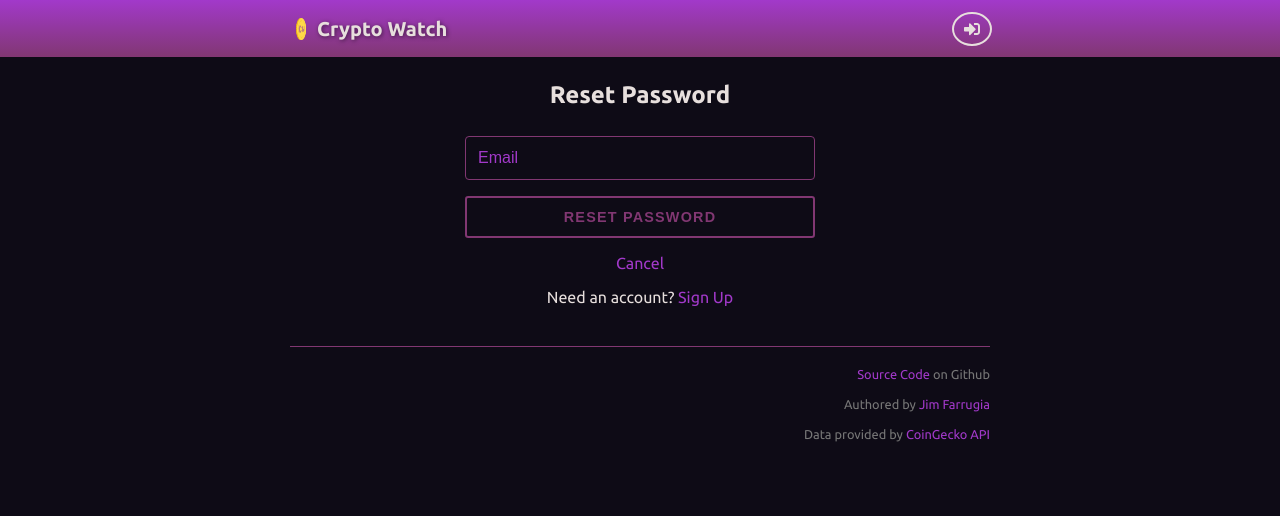
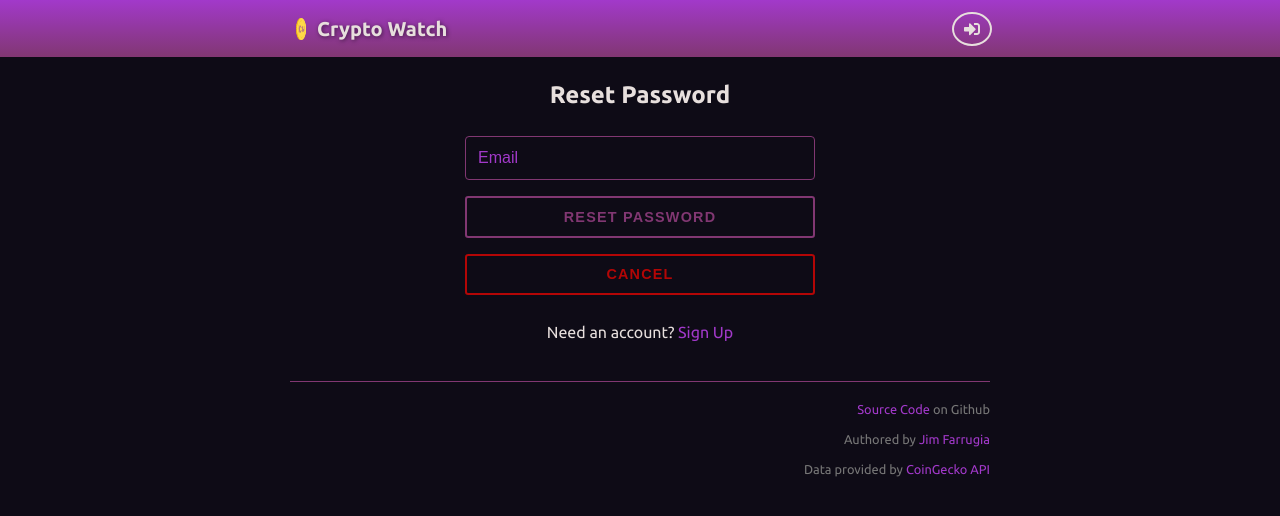
Before and after one commit to Jimfarrugia/crypto-watch, a React (Create React App) app: page /reset-password in a window 1280 px wide. Shown: the top 516 px of the page. Built offline with nearby package versions, Linux system fonts and the light colour scheme; no server answers.

Commit message:
Style 'cancel' button in ResetPassword view

```diff
--- a/src/components/ResetPassword.jsx
+++ b/src/components/ResetPassword.jsx
@@ -1,5 +1,5 @@
 import { useRef, useState } from "react";
-import { Link } from "react-router-dom";
+import { Link, useHistory } from "react-router-dom";
 import { useAuth } from "../contexts/AuthContext";
 import Alert from "./Alert";
 import ButtonOutlined from "./ButtonOutlined";
@@ -11,6 +11,7 @@ const ResetPassword = () => {
   const [error, setError] = useState("");
   const [message, setMessage] = useState("");
   const [isLoading, setIsLoading] = useState(false);
+  const history = useHistory();
 
   const handleSubmit = async e => {
     e.preventDefault();
@@ -50,10 +51,18 @@ const ResetPassword = () => {
             Reset Password
           </ButtonOutlined>
         </p>
+        <p>
+          <ButtonOutlined
+            fullWidth
+            color="red"
+            type="button"
+            disabled={isLoading}
+            onClick={() => history.push("/sign-in")}
+          >
+            Cancel
+          </ButtonOutlined>
+        </p>
       </form>
-      <p>
-        <Link to="/sign-in">Cancel</Link>
-      </p>
       <p>
         Need an account? <Link to="/sign-up">Sign Up</Link>
       </p>
--- a/src/components/styled/ResetPassword.styled.js
+++ b/src/components/styled/ResetPassword.styled.js
@@ -4,4 +4,8 @@ export const ResetPasswordStyled = styled.div`
   text-align: center;
   max-width: 350px;
   margin: 0 auto;
+
+  form {
+    margin-bottom: 1.75em;
+  }
 `;
```
